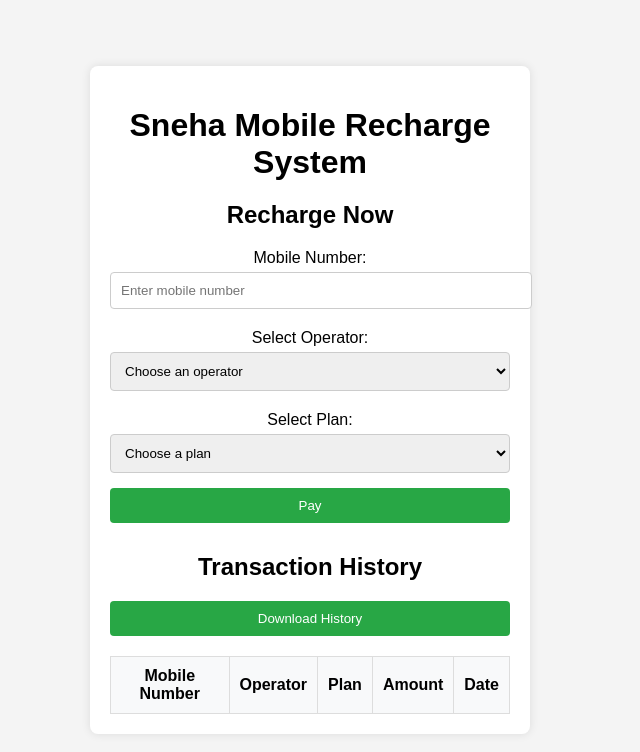
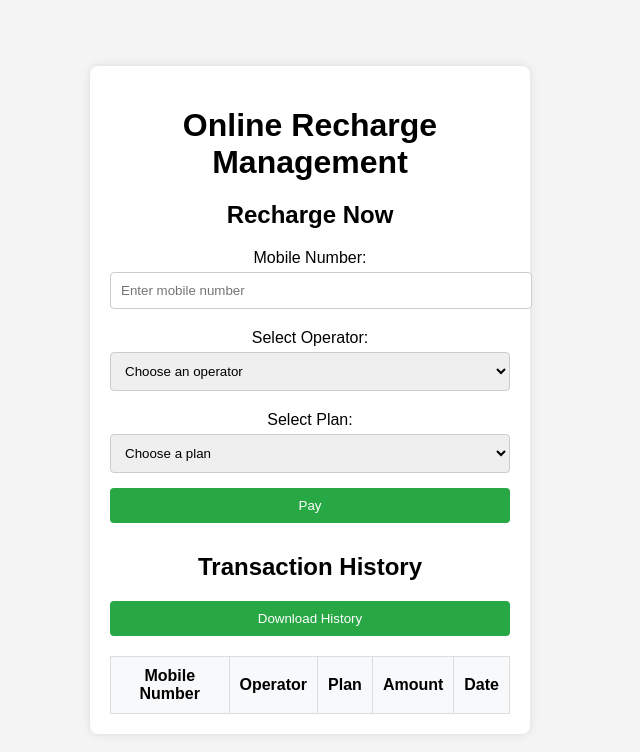
Before and after one commit to Thejas10042001/sneha-mobile-recharg, a plain HTML site: page index.html in a window 1280 px wide. Shown: the whole page, without its empty margins (330-970 px from the left). Drawn offline with Linux system fonts and the light colour scheme.

Commit message:
index.html

```diff
--- a/index.html
+++ b/index.html
@@ -3,7 +3,7 @@
 <head>
   <meta charset="UTF-8">
   <meta name="viewport" content="width=device-width, initial-scale=1.0">
-  <title>Sneha Mobile Recharge System</title>
+  <title>Recharge management system</title>
   <script src="https://cdnjs.cloudflare.com/ajax/libs/xlsx/0.17.5/xlsx.full.min.js"></script>
   <style>
     body {
@@ -109,7 +109,7 @@
 </head>
 <body>
   <div class="container">
-    <h1>Sneha Mobile Recharge System</h1>
+    <h1>Online Recharge Management</h1>
 
     <!-- Recharge Form -->
     <div class="form-container">
```
